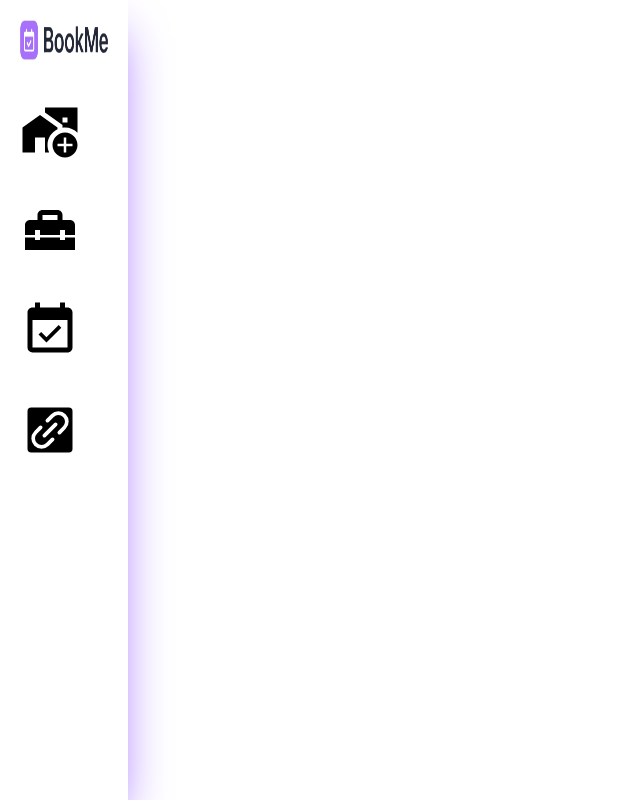
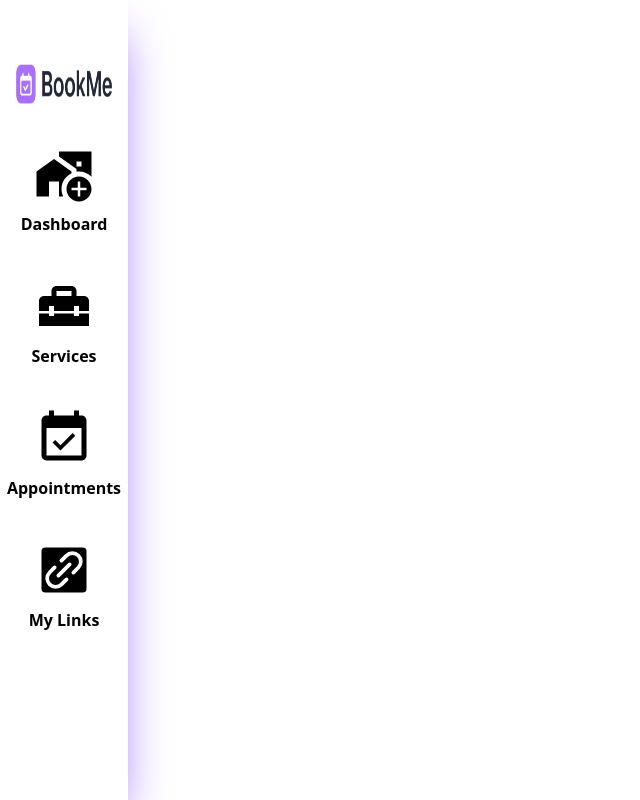
Before and after one commit to CodeArt001/Appointment, a React (Vite) app: page /sidebar in a window 1280 px wide. Shown: the whole page, without its empty margins (0-640 px from the left). Built offline with nearby package versions, Linux system fonts and the light colour scheme.

Commit message:
initial commit

```diff
--- a/src/App.jsx
+++ b/src/App.jsx
@@ -5,6 +5,7 @@ import { BrowserRouter, Routes, Route } from "react-router-dom";
 
 import Loginpage from "./Auth/Loginpage";
 import Sidebar from "./components/Sidebar";
+import Dashboard from "./components/Dashboard";
 
 function App() {
   return (
@@ -13,6 +14,7 @@ function App() {
         <Routes>
           <Route path="/loginpage" element={<Loginpage />} />
           <Route path="/sidebar" element={<Sidebar />} />
+          <Route path="/dashboard" element={<Dashboard />} />
         </Routes>
       </BrowserRouter>
     </>
--- a/src/Auth/Loginpage.jsx
+++ b/src/Auth/Loginpage.jsx
@@ -1,6 +1,16 @@
-import React from "react";
+import React, { useContext } from "react";
+import { AuthContext } from "../Context/Authcontext";
 
 const Loginpage = () => {
+  const {
+    email,
+    setEmail,
+    password,
+    setPassword,
+    businessName,
+    setBusinessName,
+    Login,
+  } = useContext(AuthContext);
   return (
     <div className="min-h-screen flex flex-col gap-5 items-center justify-center hover:bg-amber-300 cursor-pointer bg-gradient-to-b from-purple-600 via-purple-500 to-pink-600 focus:ring-2 focus:ring-blue-500">
       <h1 className="lg:text-5xl text-center text-4xl font-bold font-neue">
@@ -10,29 +20,34 @@ const Loginpage = () => {
       <input
         type="text"
         placeholder="Business name"
+        value={businessName}
+        onChange={(e) => setBusinessName(e.target.value)}
         className="border border-gray-300 rounded-md p-2 bg-white w-[75%] h-[4rem] text-black text-2xl placeholder-black placeholder-opacity-100 px-5"
       />
-      <label htmlFor="Business name "></label>
+      <label htmlFor="Email "></label>
       <input
         type="text"
         placeholder="Email"
+        value={email}
+        onChange={(e) => setEmail(e.target.value)}
         className="border border-gray-300 rounded-md p-2 bg-white w-[75%] h-[4rem] text-black text-2xl placeholder-black placeholder-opacity-100 px-5"
       />
       <label htmlFor="Business name "></label>
       <input
         type="text"
         placeholder="Password"
+        value={password}
+        onChange={(e) => setPassword(e.target.value)}
         className="border border-gray-300 rounded-md p-2 bg-white w-[75%] h-[4rem] text-black text-2xl placeholder-black placeholder-opacity-100 px-5"
       />
 
-      <button className="cursor-pointer border border-gray-300 rounded-md p-2 bg-pink-400 w-[75%] h-[4rem] text-center text-2xl text-white font-bold mt-3">
+      <button
+        onClick={Login}
+        className="cursor-pointer border border-gray-300 rounded-md p-2 bg-pink-400 w-[75%] h-[4rem] text-center text-2xl text-white font-bold mt-3"
+      >
         Continue
       </button>
-      {/* <input
-        type=""
-        placeholder="Continue"
-        className="cursor-pointer border border-gray-300 rounded-md p-2 bg-pink-400 w-[75%] h-[4rem] text-center text-2xl placeholder-white placeholder-opacity-100 font-bold px-5"
-      /> */}
+
       <p className="text-white lg:text-2xl mt-3 text-sm font-bold">
         Already have an account?{" "}
         <a href="" className="cursor-pointer">
--- /dev/null
+++ b/src/Context/AuthContext.jsx
@@ -0,0 +1,29 @@
+import { useState } from "react";
+import { createContext } from "react";
+
+export const AuthContext = createContext();
+
+export const Authprovider = ({ children }) => {
+  const [email, setEmail] = useState("");
+  const [password, setPassword] = useState("");
+  const [businessName, setBusinessName] = useState(null);
+
+  const Login = () => {
+    setBusinessName(businessName);
+  };
+  return (
+    <AuthContext.Provider
+      value={{
+        email,
+        setEmail,
+        password,
+        setPassword,
+        businessName,
+        setBusinessName,
+        Login,
+      }}
+    >
+      {children}
+    </AuthContext.Provider>
+  );
+};
--- /dev/null
+++ b/src/components/Dashboard.jsx
@@ -0,0 +1,26 @@
+import React, { useContext } from "react";
+
+const Dashboard = () => {
+  return (
+    <div className="w-[40%] shadow min-h-screen px-5">
+      <div className="flex flex-col text-center  py-5 gap-5">
+        <p className="text-4xl font-Neue font-bold ">Hi Barber king ✌️ </p>
+        <div className="flex gap-10 items-center justify-center font-bold text-[1rem]">
+          <div className="flex flex-col items-center border-white shadow bg-white px-4 py-5 ">
+            <p>5</p>
+            <p>Today&apos;s Booking</p>
+          </div>
+          <div className="flex flex-col items-center  border-white shadow bg-white px-5 py-5 ">
+            <p>5</p>
+            <p>Today&apos;s Booking</p>
+          </div>
+        </div>
+      </div>
+      <p className="text-2xl font-bold text-center ">
+        Today&apos;s Appointment
+      </p>
+    </div>
+  );
+};
+
+export default Dashboard;
--- a/src/components/Sidebar.jsx
+++ b/src/components/Sidebar.jsx
@@ -7,12 +7,24 @@ import logo from "../assets/images/LOGo.png";
 
 const Sidebar = () => {
   return (
-    <div className="min-h-screen flex flex-col gap-10  cursor-pointer  px-5 py-5 shadow-2xl shadow-violet-500 border-white bg-white-50 w-[10%]">
-      <img src={logo} alt="logo" className="w-27 h-10 cursor-pointer" />
-      <MdAddHomeWork className="w-15 h-15 cursor-pointer" />
-      <MdHomeRepairService className="w-15 h-15 cursor-pointer" />
-      <MdEventAvailable className="w-15 h-15 cursor-pointer" />
-      <PiLinkSimpleFill className="w-15 h-15 cursor-pointer" />
+    <div className="min-h-screen flex flex-col gap-10  cursor-pointer  px-4 py-[4%] lg:py-[5%]  lg:my-0 my-5 shadow-2xl shadow-violet-500 border-white bg-white-50 lg:w-[10%] w-[7rem] ">
+      <img src={logo} alt="logo" className="w-27 lg:h-10 h-5 cursor-pointer" />
+      <div className="flex flex-col font-bold gap-2 items-center text-[0]">
+        <MdAddHomeWork className="lg:w-15 lg:h-15 w-10 h-10 cursor-pointer" />
+        <p>Dashboard</p>
+      </div>
+      <div className="flex flex-col font-bold gap-2 items-center">
+        <MdHomeRepairService className="lg:w-15 lg:h-15 w-10 h-10 cursor-pointer" />
+        <p>Services</p>
+      </div>
+      <div className="flex flex-col font-bold gap-2 items-center">
+        <MdEventAvailable className="lg:w-15 lg:h-15 w-10 h-10 cursor-pointer" />
+        <p>Appointments</p>
+      </div>
+      <div className="flex flex-col font-bold gap-2 items-center">
+        <PiLinkSimpleFill className="lg:w-15 lg:h-15 w-10 h-10 cursor-pointer" />
+        <p>My Links</p>
+      </div>
     </div>
   );
 };
--- a/src/main.jsx
+++ b/src/main.jsx
@@ -1,10 +1,13 @@
-import { StrictMode } from 'react'
-import { createRoot } from 'react-dom/client'
-import App from './App.jsx'
-import './index.css'
+import { StrictMode } from "react";
+import { createRoot } from "react-dom/client";
+import App from "./App.jsx";
+import "./index.css";
+import { Authprovider } from "./Context/Authcontext.jsx";
 
-createRoot(document.getElementById('root')).render(
+createRoot(document.getElementById("root")).render(
   <StrictMode>
-    <App />
-  </StrictMode>,
-)
+    <Authprovider>
+      <App />
+    </Authprovider>
+  </StrictMode>
+);
```
